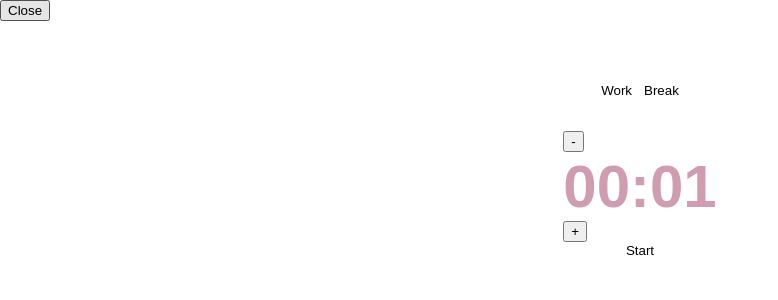
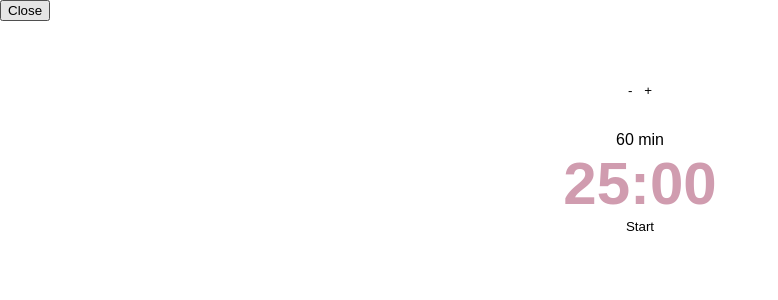
Before and after one commit to riefie-au/BlackCatPomodoro, a React (Create React App) app in the folder blackcat-pomodoro/: page / in a window 1280 px wide. Shown: the top 300 px of the page, without its empty margins (0-778 px from the left). Built offline with nearby package versions, Linux system fonts and the light colour scheme; a web font is replaced by a local one.

Commit message:
Changed the functionality of the pomodoro

```diff
--- a/blackcat-pomodoro/src/App.css
+++ b/blackcat-pomodoro/src/App.css
@@ -1,10 +1,10 @@
-@font-face {
+/*@font-face {
   font-family: 'Retrograde-Regular';
   src: url('./assets/Retrograde-Regular.otf') format('opentype');
   font-weight: normal;
   font-style: normal;
 }
-
+*/
 body {
   font-family: 'Retrograde-Regular', sans-serif;
   margin: 0;
@@ -14,7 +14,7 @@ body {
 .home-container {
   width: 400px;
   height: 400px;
-  background-image: url('./assets/background.png');
+  background-image: url('C:\Users\bhebh\OneDrive\Documents\CODING\Projects\BlackCatPomodoro\blackcat-pomodoro\src\assets\background.png');
   background-size: cover;
   background-position: center;
   display: flex;
--- a/blackcat-pomodoro/src/App.tsx
+++ b/blackcat-pomodoro/src/App.tsx
@@ -1,15 +1,44 @@
 import React, { useState, useEffect } from 'react';
-import logo from './logo.svg';
 import './App.css';
+
+type Session = { type: "work" | "break", minutes: number };
+
+function buildSchedule(total: number, work: number, rest: number): Session[] {
+  const schedule: Session[] = [];
+  let remaining = total;
+
+  while (remaining > 0) {
+    const workLength = Math.min(work, remaining);
+    schedule.push({ type: "work", minutes: workLength });
+    remaining -= workLength;
+
+    if (remaining >= rest + work) {
+      schedule.push({ type: "break", minutes: rest });
+      remaining -= rest;
+    } else {
+      schedule[schedule.length - 1].minutes += remaining;
+      remaining = 0;
+    }
+  }
+  return schedule;
+}
+
+const STEP = 15;
+const MIN_TOTAL = 15;
+const MAX_TOTAL = 240;
 
 function App() {
 
-  const [timeLeft, setTimeLeft] = useState(1);
+  const [timeLeft, setTimeLeft] = useState(25 * 60);
   const [isRunning, setIsRunning] = useState(false);
-  const [isBreak, setIsBreak] = useState(false);
   const [encouragement, setEncouragement] = useState("");
   const [workMinutes, setWorkMinutes] = useState(25);
   const [breakMinutes, setBreakMinutes] = useState(5);
+  const [totalMinutes, setTotalMinutes] = useState(60);
+  const [sessionIndex, setSessionIndex] = useState(0);
+  const schedule = buildSchedule(totalMinutes, workMinutes, breakMinutes);
+  const currentSession = schedule[sessionIndex];
+  const isBreak = currentSession.type === "break";
 
 
   const quoteMessages = [
@@ -67,41 +96,20 @@ useEffect(() => {
     return `${m}:${s}`;
   }
 
-  const switchMode = (breakMode: boolean) => {
-    setIsBreak(breakMode);
-    setIsRunning(false);
-    setTimeLeft(breakMode ? 1 * 60 : 1 * 60);
+
+  const changeTotal = (amount: number) => {
+    const newTotal = totalMinutes + amount;
+    if (newTotal < MIN_TOTAL || newTotal > MAX_TOTAL) {
+      return;
+    }
+
+    setTotalMinutes(newTotal);
+    setSessionIndex(0);
+
+    const newSchedule = buildSchedule(newTotal, workMinutes, breakMinutes);
   }
 
-  const increaseTime = () => {
-    if (isBreak) {
-      const newMinutes = breakMinutes + 5;
-      setBreakMinutes(newMinutes);
-      setTimeLeft(newMinutes * 60);
-    }
-    else {
-      const newMinutes = workMinutes + 5;
-      setWorkMinutes(newMinutes);
-      setTimeLeft(newMinutes * 60);
-    }
-  }
 
-  const decreaseTime = () => {
-    if (breakMinutes < 5 || workMinutes < 5) {
-      return
-    }
-    if (isBreak) {
-      const newMinutes = breakMinutes - 5;
-      setBreakMinutes(newMinutes);
-      setTimeLeft(newMinutes * 60);
-    }
-    else {
-      const newMinutes = workMinutes - 5;
-      setWorkMinutes(newMinutes);
-      setTimeLeft(newMinutes * 60);
-    }
-
-  }
   const handleClick = () => {
     if (!isRunning) {
       setIsRunning(true);
@@ -121,24 +129,17 @@ useEffect(() => {
 
       <div className="home-content">
         <div className="home-controlls">
-          <button className="image-button" onClick={() => switchMode(false)}>
-            Work
-          </button>
-          <button className="image-button" onClick={() => switchMode(true)}>
-            Break
-          </button>
+          <button className="image-button" onClick={() => changeTotal(-STEP)} disabled={isRunning}>-</button>
+          <button className="image-button" onClick={() => changeTotal(STEP)} disabled={isRunning}>+</button>
         </div>
 
         <p className={`encouragemet-text ${!isRunning ? "hidden" : ""}`}>
           { encouragement }
         </p>
 
-        <div className="timer-row">
-          <button onClick={decreaseTime}>-</button>
-           <h1 className="home-timer">{formatTime(timeLeft)}</h1>
-          <button onClick={increaseTime}>+</button>
-        </div>
 
+        <span className="total-text" >{totalMinutes} min</span>
+        <h1 className="home-timer">{formatTime(timeLeft)}</h1>
 
 
         <button className="home-button" onClick={handleClick}>
```
